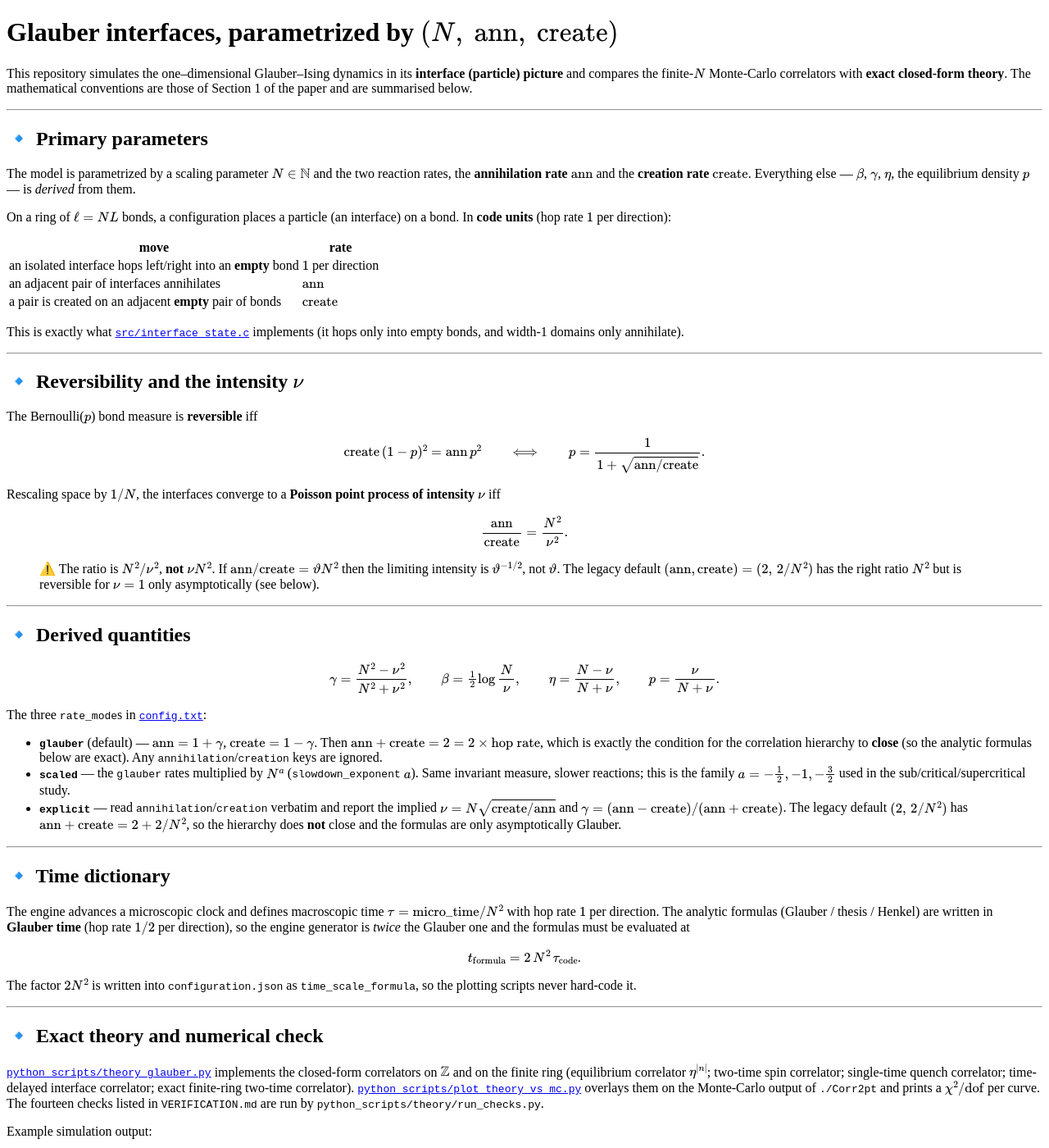
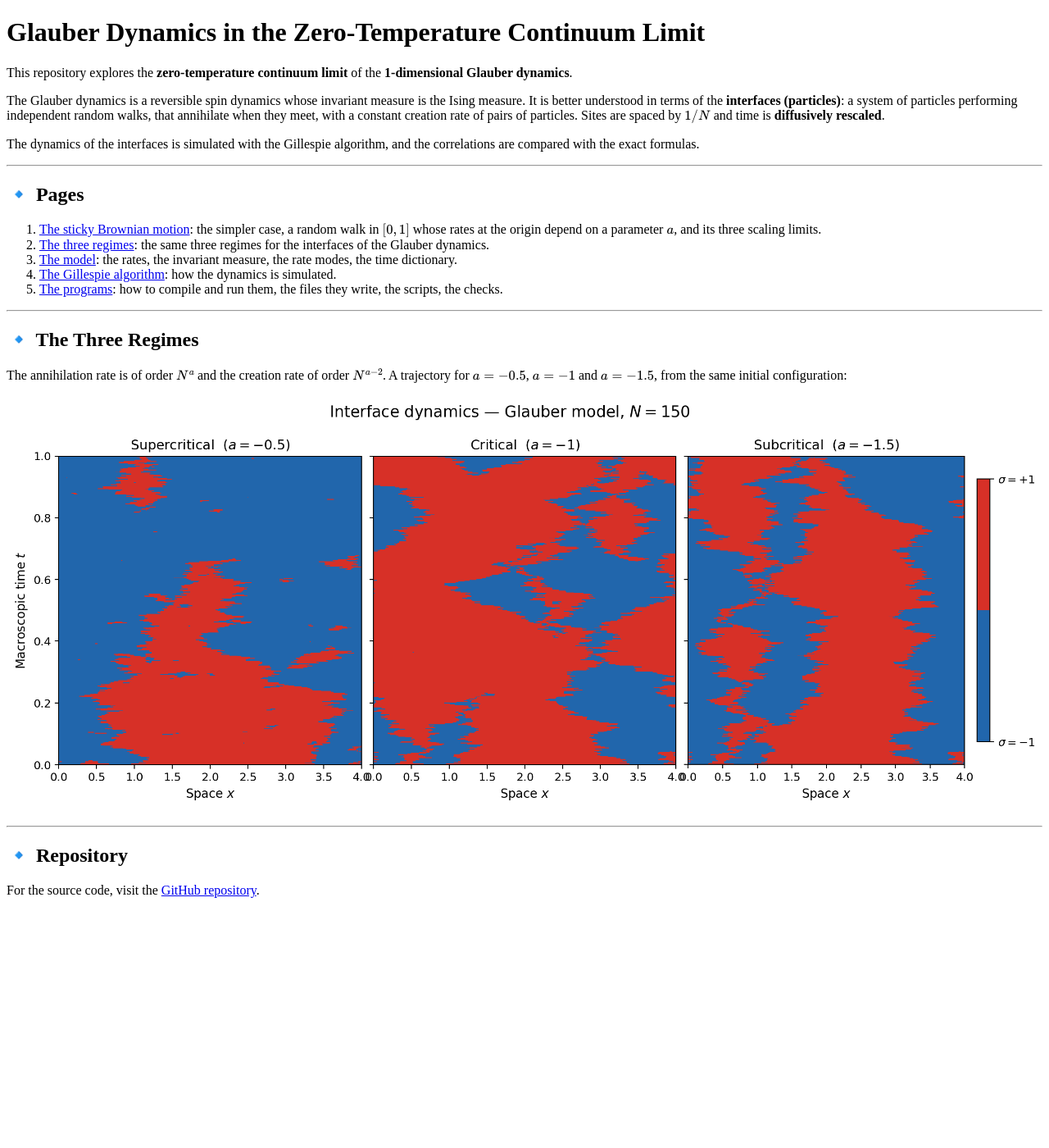
Before and after one commit to alessandrogubbiotti/Glauber, a Jekyll site: the page built from docs/index.md, in a window 1280 px wide and 1400 px high. Shown: the whole window at 82% size. Built offline with Jekyll 4.4.1, drawn with Linux system fonts in a browser that asks for light colours; some of the changed text lies outside the part shown.

Commit message:
Documentation: the model, the Gillespie algorithm, the programs
index.md is now the first page of the site, with the list of the pages. What
it contained, the rates, the reversibility, the rate modes and the time
dictionary, is in model.md, with the three pictures of the moves.

engine.md says how interface_state.c simulates the dynamics: the interfaces
and the domains, the three events with their rates, the clocks and how they
are updated, the cost, and the functions with an example.

programs.md is the use: how to compile, the keys of config.txt, and for
Gillespie, Corr2pt and BoxCorr the arguments and the files they write; then
the scripts and the checks.

The ReadMe lists the pages and says how to have the submodule.

The picture simulation_32.png is no longer used and is removed. Its
interfaces move a few tenths in 4 units of time. This is what the code of
July 2025 gave: it updated the same sublattice between two saved times, so an
interface moved at most one site from one saved time to the next. In the
dynamics the displacement of an interface in a time tau has variance 2 tau.
The ReadMe and the first page show the three regimes in its place.

Checked against the sources: the keys, the arguments, the names of the
directories and of the files are the ones the programs read and write.

```diff
--- a/docs/index.md
+++ b/docs/index.md
@@ -1,123 +1,36 @@
 ---
 layout: default
-title:  Interfaces parametrized by (N, annihilation, creation)
+title: Glauber Dynamics in the Zero-Temperature Continuum Limit
 ---
 
-# Glauber interfaces, parametrized by $(N,\ \mathrm{ann},\ \mathrm{create})$
+# Glauber Dynamics in the Zero-Temperature Continuum Limit
 
-This repository simulates the one–dimensional Glauber–Ising dynamics in its
-**interface (particle) picture** and compares the finite-$N$ Monte-Carlo
-correlators with **exact closed-form theory**. The mathematical conventions are
-those of Section 1 of the paper and are summarised below.
+This repository explores the **zero-temperature continuum limit** of the **1-dimensional Glauber dynamics**.
+
+The Glauber dynamics is a reversible spin dynamics whose invariant measure is the Ising measure. It is better understood in terms of the **interfaces (particles)**: a system of particles performing independent random walks, that annihilate when they meet, with a constant creation rate of pairs of particles. Sites are spaced by $1/N$ and time is **diffusively rescaled**.
+
+The dynamics of the interfaces is simulated with the Gillespie algorithm, and the correlations are compared with the exact formulas.
 
 ---
 
-## 🔹 Primary parameters
+## 🔹 Pages
 
-The model is parametrized by a scaling parameter $N\in\mathbb N$ and the two
-reaction rates, the **annihilation rate** $\mathrm{ann}$ and the **creation
-rate** $\mathrm{create}$. Everything else — $\beta$, $\gamma$, $\eta$, the
-equilibrium density $p$ — is *derived* from them.
-
-On a ring of $\ell = N L$ bonds, a configuration places a particle (an
-interface) on a bond. In **code units** (hop rate $1$ per direction):
-
-| move | rate |
-|------|------|
-| an isolated interface hops left/right into an **empty** bond | $1$ per direction |
-| an adjacent pair of interfaces annihilates | $\mathrm{ann}$ |
-| a pair is created on an adjacent **empty** pair of bonds | $\mathrm{create}$ |
-
-This is exactly what [`src/interface_state.c`](https://github.com/alessandrogubbiotti/Glauber)
-implements (it hops only into empty bonds, and width-1 domains only annihilate).
+1. [The sticky Brownian motion](sticky.html): the simpler case, a random walk in $[0,1]$ whose rates at the origin depend on a parameter $a$, and its three scaling limits.
+2. [The three regimes](regimes.html): the same three regimes for the interfaces of the Glauber dynamics.
+3. [The model](model.html): the rates, the invariant measure, the rate modes, the time dictionary.
+4. [The Gillespie algorithm](engine.html): how the dynamics is simulated.
+5. [The programs](programs.html): how to compile and run them, the files they write, the scripts, the checks.
 
 ---
 
-## 🔹 Reversibility and the intensity $\nu$
+## 🔹 The Three Regimes
 
-The Bernoulli($p$) bond measure is **reversible** iff
+The annihilation rate is of order $N^{a}$ and the creation rate of order $N^{a-2}$. A trajectory for $a = -0.5$, $a = -1$ and $a = -1.5$, from the same initial configuration:
 
-$$
-\mathrm{create}\,(1-p)^2 = \mathrm{ann}\,p^2
-\qquad\Longleftrightarrow\qquad
-p = \frac{1}{1+\sqrt{\mathrm{ann}/\mathrm{create}}}.
-$$
-
-Rescaling space by $1/N$, the interfaces converge to a **Poisson point process
-of intensity $\nu$** iff
-
-$$
-\frac{\mathrm{ann}}{\mathrm{create}} = \frac{N^2}{\nu^2}.
-$$
-
-> ⚠️ The ratio is $N^2/\nu^2$, **not** $\nu N^2$. If $\mathrm{ann}/\mathrm{create}=\vartheta N^2$
-> then the limiting intensity is $\vartheta^{-1/2}$, not $\vartheta$. The legacy
-> default $(\mathrm{ann},\mathrm{create})=(2,\,2/N^2)$ has the right ratio $N^2$
-> but is reversible for $\nu=1$ only asymptotically (see below).
-
----
-
-## 🔹 Derived quantities
-
-$$
-\gamma = \frac{N^2-\nu^2}{N^2+\nu^2},\qquad
-\beta = \tfrac12\log\frac{N}{\nu},\qquad
-\eta = \frac{N-\nu}{N+\nu},\qquad
-p = \frac{\nu}{N+\nu}.
-$$
-
-The three `rate_mode`s in [`config.txt`](https://github.com/alessandrogubbiotti/Glauber):
-
-- **`glauber`** (default) — $\mathrm{ann} = 1+\gamma$, $\mathrm{create} = 1-\gamma$.
-  Then $\mathrm{ann}+\mathrm{create}=2=2\times\text{hop rate}$, which is exactly the
-  condition for the correlation hierarchy to **close** (so the analytic formulas
-  below are exact). Any `annihilation`/`creation` keys are ignored.
-- **`scaled`** — the `glauber` rates multiplied by $N^{a}$ (`slowdown_exponent` $a$).
-  Same invariant measure, slower reactions; this is the family $a=-\tfrac12,-1,-\tfrac32$
-  used in the sub/critical/supercritical study.
-- **`explicit`** — read `annihilation`/`creation` verbatim and report the implied
-  $\nu = N\sqrt{\mathrm{create}/\mathrm{ann}}$ and $\gamma=(\mathrm{ann}-\mathrm{create})/(\mathrm{ann}+\mathrm{create})$.
-  The legacy default $(2,\,2/N^2)$ has $\mathrm{ann}+\mathrm{create}=2+2/N^2$, so the
-  hierarchy does **not** close and the formulas are only asymptotically Glauber.
-
----
-
-## 🔹 Time dictionary
-
-The engine advances a microscopic clock and defines macroscopic time
-$\tau = \text{micro\_time}/N^2$ with hop rate $1$ per direction. The analytic
-formulas (Glauber / thesis / Henkel) are written in **Glauber time** (hop rate
-$1/2$ per direction), so the engine generator is *twice* the Glauber one and the
-formulas must be evaluated at
-
-$$
-t_{\text{formula}} = 2\,N^2\,\tau_{\text{code}}.
-$$
-
-The factor $2N^2$ is written into `configuration.json` as `time_scale_formula`,
-so the plotting scripts never hard-code it.
-
----
-
-## 🔹 Exact theory and numerical check
-
-[`python_scripts/theory_glauber.py`](https://github.com/alessandrogubbiotti/Glauber)
-implements the closed-form correlators on $\mathbb Z$ and on the finite ring
-(equilibrium correlator $\eta^{|n|}$; two-time spin correlator; single-time
-quench correlator; time-delayed interface correlator; exact finite-ring two-time
-correlator). [`python_scripts/plot_theory_vs_mc.py`](https://github.com/alessandrogubbiotti/Glauber)
-overlays them on the Monte-Carlo output of `./Corr2pt` and prints a $\chi^2/\text{dof}$
-per curve. The fourteen checks listed in `VERIFICATION.md` are run by
-`python_scripts/theory/run_checks.py`.
-
-Example simulation output:
-
-![simulation image](images/simulation_32.png)
+![The three regimes](images/dynamics_comparison.png)
 
 ---
 
 ## 🔹 Repository
 
-For source code and further details, visit the
-[GitHub repository](https://github.com/alessandrogubbiotti/Glauber).
-The full conventions are in Section 1 of the paper.
+For the source code, visit the [GitHub repository](https://github.com/alessandrogubbiotti/Glauber).
```
Also changed, not shown: docs/engine.md (added, +88 -0 lines), docs/model.md (added, +116 -0 lines), docs/programs.md (added, +171 -0 lines), README.md, docs/images/simulation_32.png (deleted).
